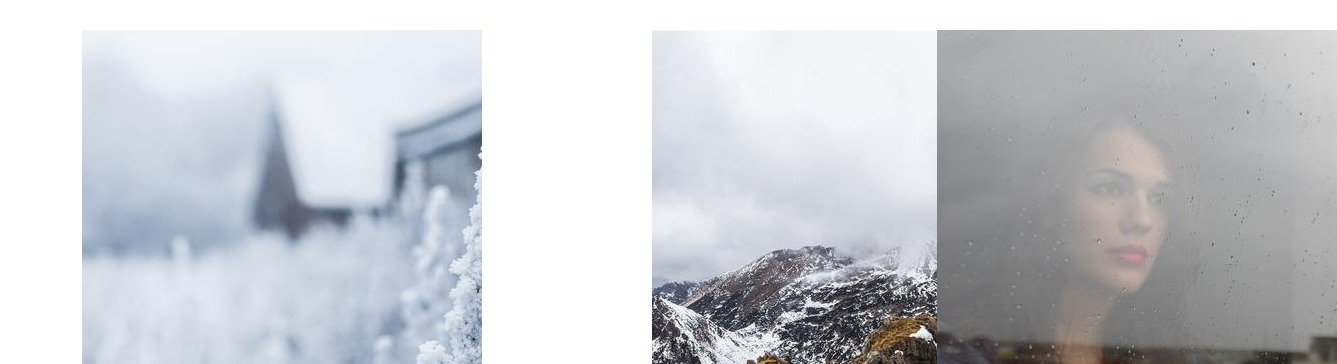
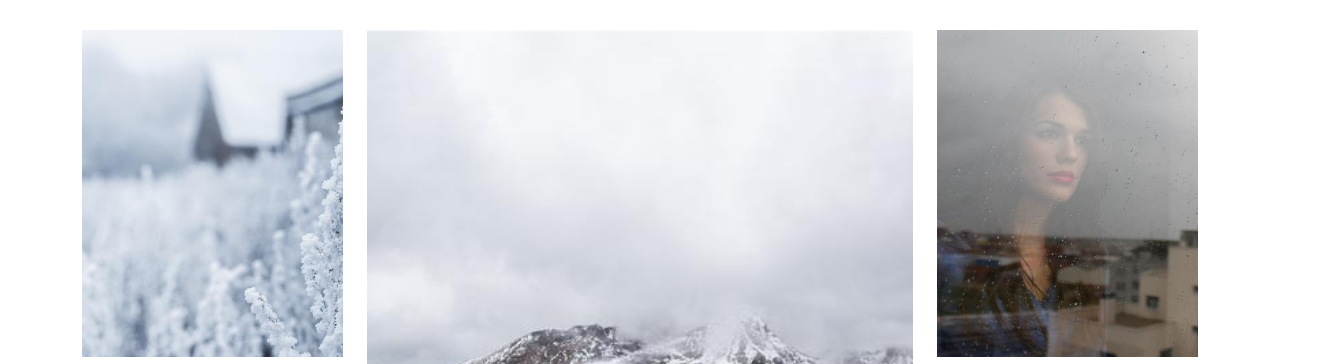
Before and after one commit to victordruc/html-css-level_2, a plain HTML site: page theory/bootstrap-fw/bsb-content-responsive.html in a window 1280 px wide. Shown: the part 160-524 px from the top of the page, 1337 px wide, since content can reach past the window. Drawn offline with nearby package versions, Linux system fonts and the light colour scheme.

Commit message:
bootsrap-update

```diff
--- a/theory/bootstrap-fw/bsb-content-responsive.html
+++ b/theory/bootstrap-fw/bsb-content-responsive.html
@@ -19,8 +19,8 @@
         </header>
 
         <div class="row">
-            <article class="col-lg-3 order-lg-2">
-                <img class="mb-3" src="images/572-400x500.jpg" alt="">
+            <article class="col-lg-6 order-lg-2 text-lg-center">
+                <img class="mb-3 w-100" src="images/572-400x500.jpg" alt="">
                 <h2>News title 1</h2>
                 <p>Lorem ipsum, dolor sit amet consectetur adipisicing elit. Quos impedit nulla, cum optio velit ut
                     voluptatibus possimus id, suscipit placeat architecto perspiciatis ratione incidunt amet eveniet
@@ -37,8 +37,8 @@
                     amet expedita quo, accusantium numquam natus omnis! Animi.</p>
             </article>
 
-            <article class="col-lg-6 order-lg-1">
-                <img class="mb-3" src="images/971-400x500.jpg" alt="">
+            <article class="col-lg-3 order-lg-1 text-lg-center">
+                <img class="mb-3 w-100" src="images/971-400x500.jpg" alt="">
                 <h2>News title 2</h2>
                 <p>Laudantium consectetur repudiandae dignissimos corporis accusamus repellendus aut magni nemo
                     praesentium numquam quo, quae impedit. Rerum at quasi, culpa in quam delectus, dolorem placeat,
@@ -54,8 +54,8 @@
                     fuga? Quo illo perferendis, labore minima quas a sequi autem unde? Laboriosam.</p>
             </article>
 
-            <article class="col-lg-3 order-lg-3">
-                <img class="mb-3" src="images/978-400x500.jpg" alt="">
+            <article class="col-lg-3 order-lg-3 text-lg-center">
+                <img class="mb-3 w-100" src="images/978-400x500.jpg" alt="">
                 <h2>News title 3</h2>
                 <p>Voluptatum eveniet iste dignissimos quis cum a nisi quam omnis sequi facilis rem quisquam ex, magnam
                     ut pariatur nesciunt explicabo in ipsam similique voluptates doloribus alias. Minima quos labore
```
